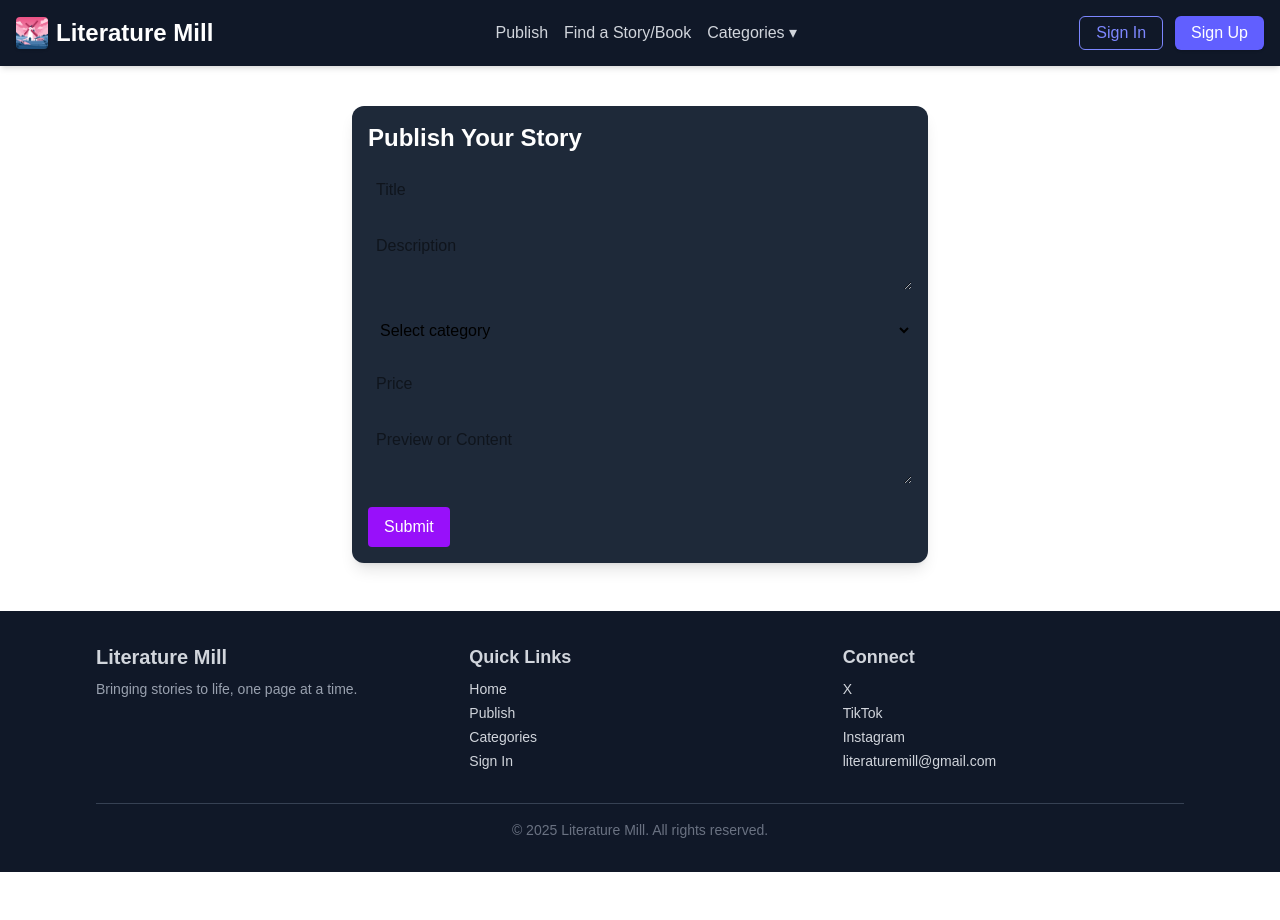
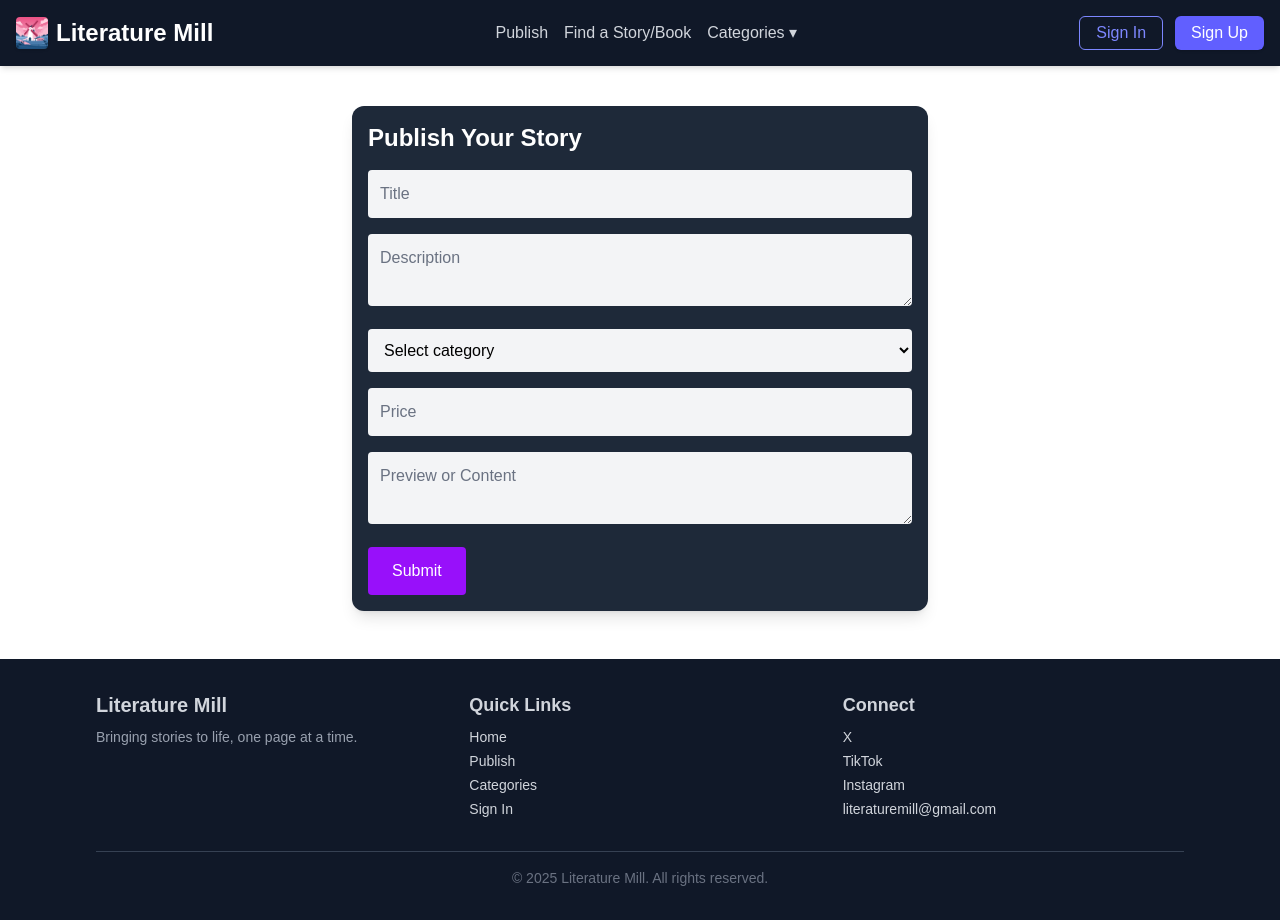
Before and after one commit to literaturemill/literaturemill, a Next.js app: page /publish in a window 1280 px wide. Before the commit the page ends 872 px from the top, so only its background shows below. Built offline with nearby package versions, Linux system fonts and the light colour scheme.

Commit message:
Added dashboard for the logged in users

```diff
--- a/src/app/components/Navbar.tsx
+++ b/src/app/components/Navbar.tsx
@@ -1,8 +1,11 @@
 'use client';
 
 import Link from 'next/link';
-import { useState } from 'react';
+import { useState, useEffect } from 'react';
 import AuthModal from './AuthModal';
+import { supabase } from '../supabaseClient';
+import { User } from '@supabase/supabase-js';
+
 
 export default function Navbar() {
   const categories = ['Fiction', 'Non-fiction', 'Poetry', 'Sci-Fi', 'Fantasy', 'Romance'];
@@ -10,6 +13,19 @@ export default function Navbar() {
   const [open, setOpen] = useState(false);
   const [view, setView] = useState<'sign_in' | 'sign_up'>('sign_in');
   const [openDropdown, setOpenDropdown] = useState(false);
+  const [user, setUser] = useState<User | null>(null);
+
+useEffect(() => {
+  const getUser = async () => {
+    const {
+      data: { user },
+    } = await supabase.auth.getUser();
+    setUser(user);
+  };
+
+  getUser();
+}, []);
+
 
   return (
     <nav className="w-full bg-gray-900 shadow-md p-4 flex justify-between items-center">
@@ -32,8 +48,11 @@ export default function Navbar() {
         <Link href="/publish" className="hover:text-indigo-400 transition">
         Publish
         </Link>
-
-
+      {user && (
+      <Link href="/dashboard" className="hover:text-indigo-400 transition">
+        Dashboard
+      </Link>
+      )}
 
         <button className="hover:text-indigo-400 transition" onClick={() => {}}>
           Find a Story/Book
--- /dev/null
+++ b/src/app/dashboard/page.tsx
@@ -0,0 +1,64 @@
+'use client';
+
+import { useEffect, useState } from 'react';
+import { useRouter } from 'next/navigation';
+import { User } from '@supabase/supabase-js';
+import { supabase } from '../supabaseClient';
+
+
+type Story = {
+  id: string;
+  title: string;
+  description: string;
+  category: string;
+  price: number;
+};
+
+export default function DashboardPage() {
+  const [user, setUser] = useState<User | null>(null);
+  const [stories, setStories] = useState<Story[]>([]);
+  const router = useRouter();
+
+  useEffect(() => {
+    const fetchUserAndStories = async () => {
+      const {
+        data: { user },
+        error,
+      } = await supabase.auth.getUser();
+
+      if (!user) {
+        router.push('/');
+        return;
+      }
+
+      setUser(user);
+
+      const { data: storyData, error: storyError } = await supabase
+        .from('books')
+        .select('*')
+        .eq('author_id', user.id);
+
+      setStories(storyData || []);
+    };
+
+    fetchUserAndStories();
+  }, [router]);
+
+  return (
+    <div className="max-w-3xl mx-auto mt-10 p-4 text-white">
+      <h1 className="text-2xl font-bold mb-4">Your Dashboard</h1>
+      {user && <p className="mb-4">Logged in as: {user.email}</p>}
+
+      <ul className="space-y-4">
+        {stories.map((story) => (
+          <li key={story.id} className="p-4 bg-gray-800 rounded">
+            <h2 className="text-xl font-semibold">{story.title}</h2>
+            <p className="text-sm text-gray-400">{story.description}</p>
+            <p className="text-sm mt-1">Category: {story.category}</p>
+            <p className="text-sm mt-1">Price: ${story.price}</p>
+          </li>
+        ))}
+      </ul>
+    </div>
+  );
+}
--- a/src/app/publish/page.tsx
+++ b/src/app/publish/page.tsx
@@ -31,9 +31,28 @@ export default function PublishPage() {
     <div className="max-w-xl mx-auto mt-10 p-4 bg-gray-800 text-white rounded-xl shadow-lg">
       <h1 className="text-2xl font-bold mb-4">Publish Your Story</h1>
       <form onSubmit={handleSubmit} className="space-y-4">
-        <input name="title" placeholder="Title" value={form.title} onChange={handleChange} className="w-full p-2 rounded text-black" />
-        <textarea name="description" placeholder="Description" value={form.description} onChange={handleChange} className="w-full p-2 rounded text-black" />
-        <select name="category" value={form.category} onChange={handleChange} className="w-full p-2 rounded text-black">
+    <input
+        name="title"
+        placeholder="Title"
+        value={form.title}
+        onChange={handleChange}
+        className="w-full p-3 rounded bg-gray-100 text-black placeholder-gray-500"
+    />
+
+    <textarea
+        name="description"
+        placeholder="Description"
+        value={form.description}
+        onChange={handleChange}
+        className="w-full p-3 rounded bg-gray-100 text-black placeholder-gray-500"
+    />
+
+    <select
+        name="category"
+        value={form.category}
+        onChange={handleChange}
+        className="w-full p-3 rounded bg-gray-100 text-black placeholder-gray-500"
+    >
         <option value="">Select category</option>
         <option>Fiction</option>
         <option>Non-fiction</option>
@@ -41,10 +60,32 @@ export default function PublishPage() {
         <option>Sci-Fi</option>
         <option>Fantasy</option>
         <option>Romance</option>
+        <option>Misc</option>
      </select>
-        <input name="price" type="number" placeholder="Price" value={form.price} onChange={handleChange} className="w-full p-2 rounded text-black" />
-        <textarea name="content" placeholder="Preview or Content" value={form.content} onChange={handleChange} className="w-full p-2 rounded text-black" />
-        <button type="submit" className="bg-purple-600 px-4 py-2 rounded hover:bg-purple-700">Submit</button>
+
+    <input
+        name="price"
+        type="number"
+        placeholder="Price"
+        value={form.price}
+        onChange={handleChange}
+        className="w-full p-3 rounded bg-gray-100 text-black placeholder-gray-500"
+    />
+
+    <textarea
+        name="content"
+        placeholder="Preview or Content"
+        value={form.content}
+        onChange={handleChange}
+        className="w-full p-3 rounded bg-gray-100 text-black placeholder-gray-500"
+    />
+
+  <button
+    type="submit"
+    className="bg-purple-600 px-6 py-3 rounded hover:bg-purple-700 transition"
+  >
+    Submit
+  </button>
 </form>
     </div>
   );
```
Lines whose indentation alone changed are shown as unchanged.
